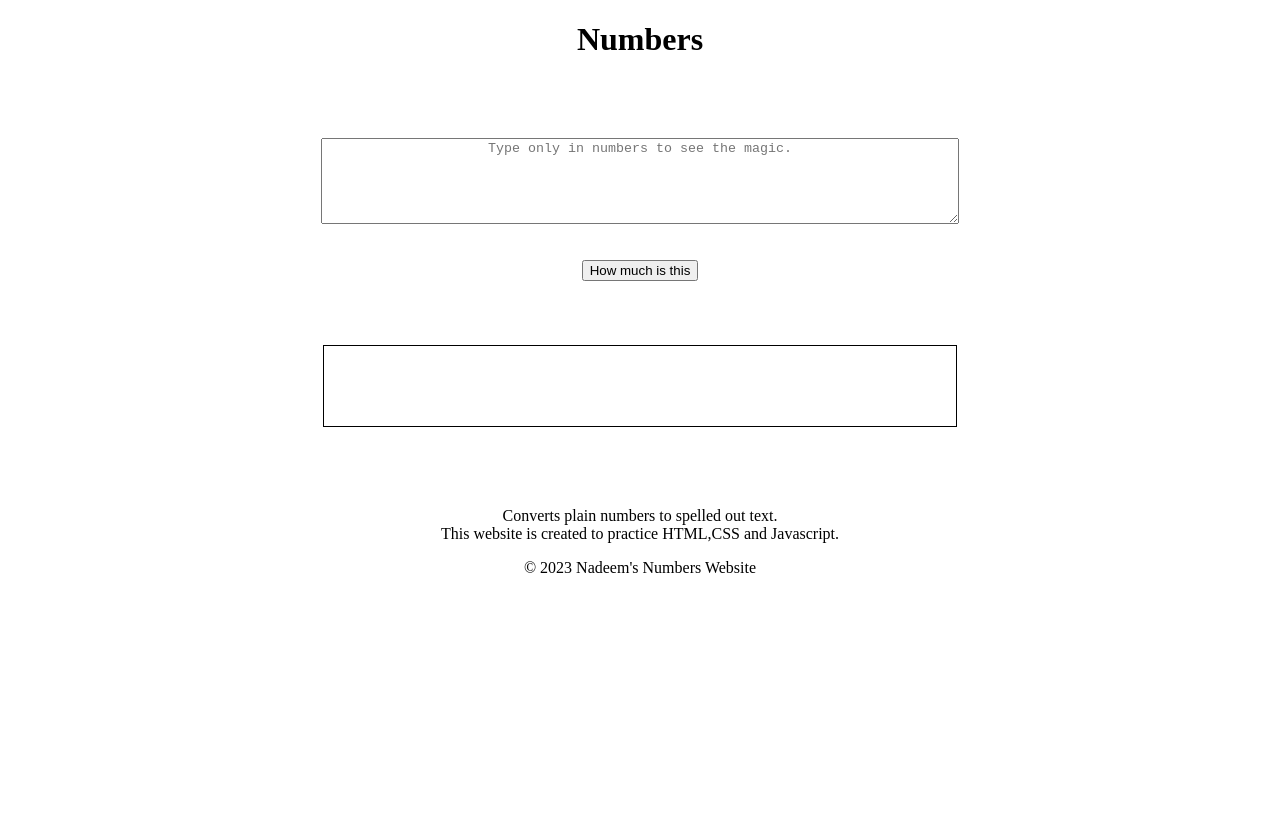
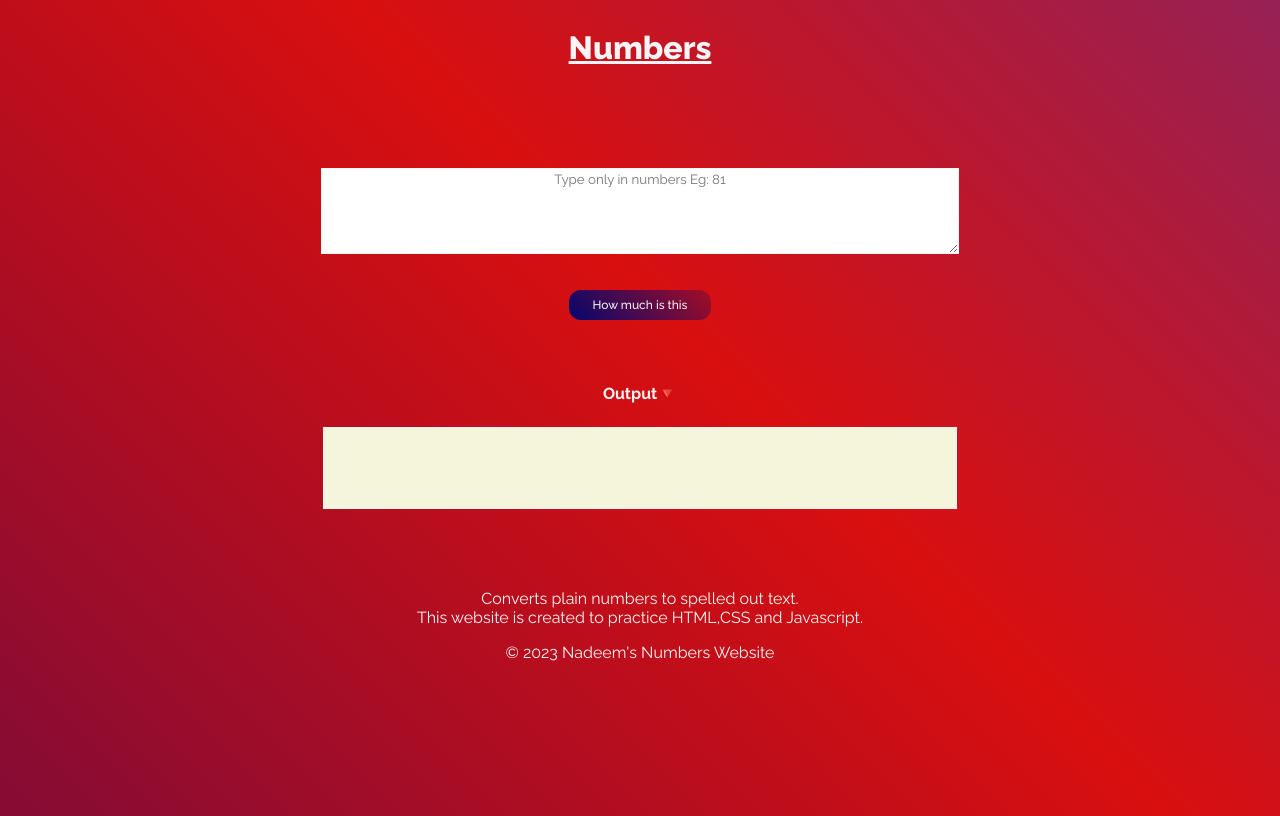
Before and after one commit to Nadeem1511/Reverse-esreveR, a plain HTML site: page index.html in a window 1280 px wide. Drawn offline with Linux system fonts and the light colour scheme.

Commit message:
Final Commit

```diff
--- a/index.html
+++ b/index.html
@@ -5,6 +5,7 @@
     <meta http-equiv="X-UA-Compatible" content="IE=edge">
     <meta name="viewport" content="width=device-width, initial-scale=1.0">
     <title>Numbers</title>
+    <link href="https://fonts.googleapis.com/css2?family=Raleway:wght@100;200;300;400;500;700;800&display=swap" rel="stylesheet">
     <link rel="stylesheet" href="style.css">
 </head>
 <body>
@@ -14,12 +15,14 @@
 
     <div class="container">
         <div class="section-1">
-            <textarea name="Text-area" id="txt" placeholder="Type only in numbers to see the magic."></textarea>
+            <textarea name="Text-area" id="txt" placeholder="Type only in numbers Eg: 81"></textarea>
         </div>
 
         <div class="section-2">
             <button id="btn">How much is this</button>
         </div>
+
+        <div class="des"><p id="des">Output🔻</p></div>
 
         <div class="div" id="output">
 
--- a/style.css
+++ b/style.css
@@ -1,6 +1,39 @@
+:root{
+    --gradient: linear-gradient(
+      45deg,
+      #03076e,
+      #d90f0f,
+      #0249ed
+    );
+}
+
+
+body{
+    font-family: 'Raleway', sans-serif;
+    background-image: var(--gradient);
+    min-height: 100vh;
+    background-size: 400%;
+    background-position: center;
+    animation: bg-animation 18s infinite alternate;
+}
+
+@keyframes bg-animation {
+    0% {background-position: left;}
+    100% {background-position: right;}
+}
+
+
 .header{
     text-align: center;
     margin-bottom: 5rem;
+    margin-top: 0;
+    color: whitesmoke;
+}
+
+h1{
+    display: inline-block;
+    font-weight: 800;
+    text-decoration: underline;
 }
 
 .section-1{
@@ -12,6 +45,8 @@
     height: 10vh;
     width: 50%;
     text-align: center;
+    font-family: 'Raleway';
+    border-color: whitesmoke;
 }
 
 .section-2{
@@ -20,13 +55,44 @@
     margin-bottom: 4rem;
 }
 
+#btn{
+    font-family: 'Raleway';
+    padding: .5rem 1.5rem;
+    font-size: .75rem;
+    font-weight: 500;
+    border: 0;
+    border-radius: 1em;
+    color: whitesmoke;
+    background-image: var(--gradient);
+    background-size: 300%;
+    background-position: left;
+    transition: 2s;
+    cursor: pointer;
+}
+
+#btn:hover{
+    background-position: center;
+}
+
+.des{
+    margin-bottom: 1.5rem;
+}
+
+#des{
+    text-align: center;
+    color: whitesmoke;
+    font-family: 'Raleway';
+    font-weight: 700;
+}
+
 .div{
     text-align: center;
+    background-color: beige;
     margin-bottom: 5rem;
 }
 
 #output{
-    border: 1px solid black;
+    border: 1px solid whitesmoke;
     width: 50%;
     height: 10vh;
     margin: auto;
@@ -35,4 +101,5 @@
 
 .footer{
     text-align: center;
+    color: whitesmoke;
 }
```
